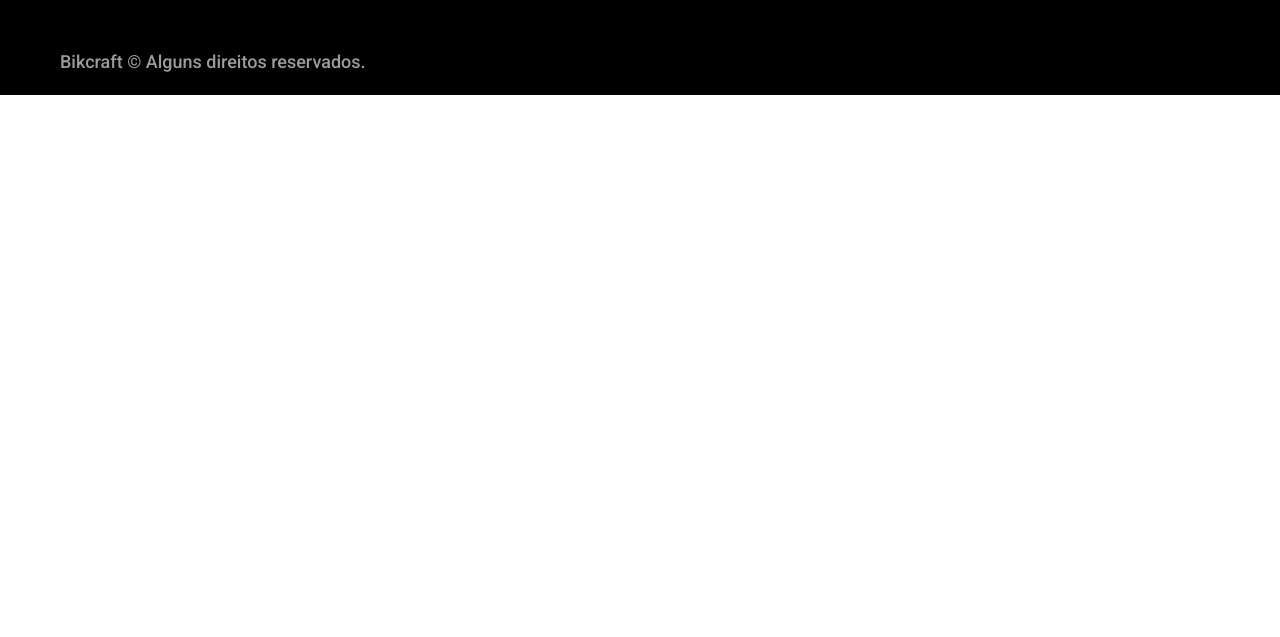
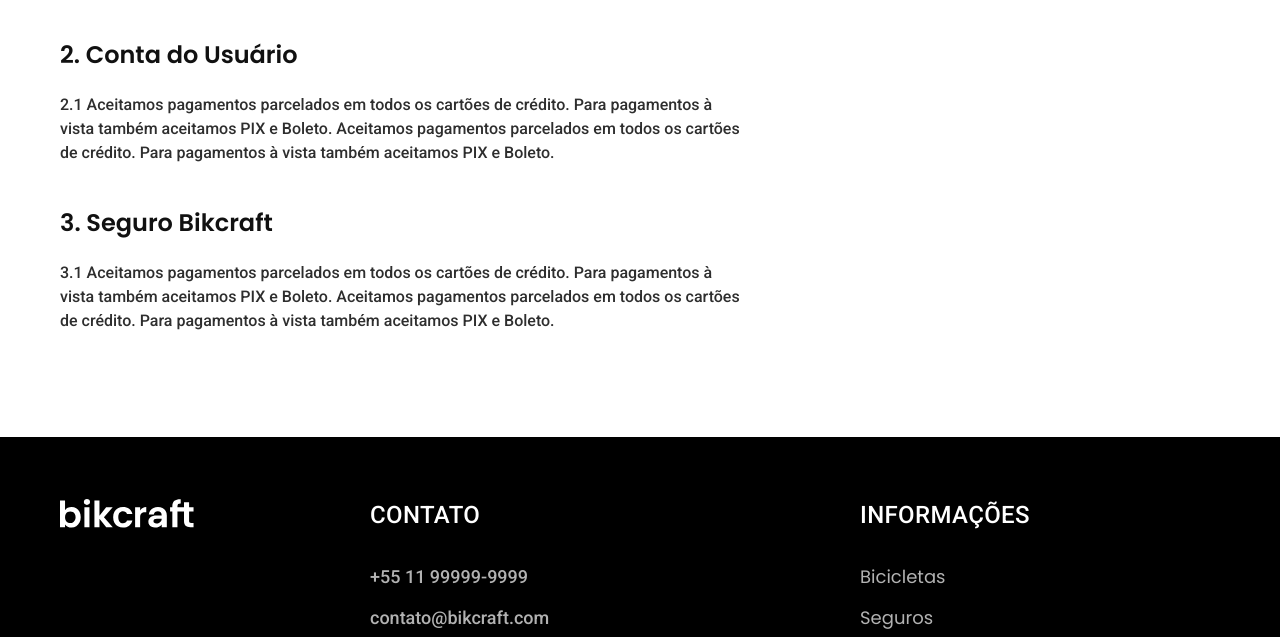
Before and after one commit to MarcosBoscariolo/bikcraft, a plain HTML site: page terms.html in a window 1280 px wide. Shown: the part 731-1368 px from the top of the page. Before the commit the page ends 826 px from the top, so only its background shows below. Drawn offline with Linux system fonts and the light colour scheme.

Commit message:
termos e condicoes finalizado

```diff
--- a/css/global/terms/terms.css
+++ b/css/global/terms/terms.css
@@ -0,0 +1,18 @@
+.terms {
+    padding-top: 80px;
+    padding-bottom: 80px;
+}
+
+.terms h2 {
+    font-weight: 600;
+    margin-bottom: 20px;
+}
+
+.terms p + h2 {
+    margin-top: 40px;
+}
+
+.terms p {
+    margin-bottom: 24px;
+    max-width: 75ch;
+}
--- a/terms.html
+++ b/terms.html
@@ -34,7 +34,21 @@
             <div class="title container">
                 <p class="font-2-l-b color-5">Termos de uso</p>
                 <h1 class="font-1-xxl color-0">termos e condições<span class="color-p1">.</span></h1>
+            </div>
+        </section>
 
+        <section>
+            <div class="terms container font-2-s color-10">
+                <h2 class="font-1-l color-11">1. Política de Estorno</h2>
+                <p>1.1 Aceitamos pagamentos parcelados em todos os cartões de crédito. Para pagamentos à vista também aceitamos PIX e Boleto. Aceitamos pagamentos parcelados em todos os cartões de crédito. Para pagamentos à vista também aceitamos PIX e Boleto.</p>
+                <p>1.2 Aceitamos pagamentos parcelados em todos os cartões de crédito. Para pagamentos à vista também aceitamos PIX e Boleto. Aceitamos pagamentos parcelados em todos os cartões de crédito. Para pagamentos à vista também aceitamos PIX e Boleto.</p>
+                <p>1.3 Aceitamos pagamentos parcelados em todos os cartões de crédito. Para pagamentos à vista também aceitamos PIX e Boleto. Aceitamos pagamentos parcelados em todos os cartões de crédito. Para pagamentos à vista também aceitamos PIX e Boleto.</p>
+
+                <h2 class="font-1-l color-11">2. Conta do Usuário</h2>
+                <p>2.1 Aceitamos pagamentos parcelados em todos os cartões de crédito. Para pagamentos à vista também aceitamos PIX e Boleto. Aceitamos pagamentos parcelados em todos os cartões de crédito. Para pagamentos à vista também aceitamos PIX e Boleto.</p>
+
+                <h2 class="font-1-l color-11">3. Seguro Bikcraft</h2>
+                <p>3.1 Aceitamos pagamentos parcelados em todos os cartões de crédito. Para pagamentos à vista também aceitamos PIX e Boleto. Aceitamos pagamentos parcelados em todos os cartões de crédito. Para pagamentos à vista também aceitamos PIX e Boleto.</p>
             </div>
         </section>
     </main>
```
